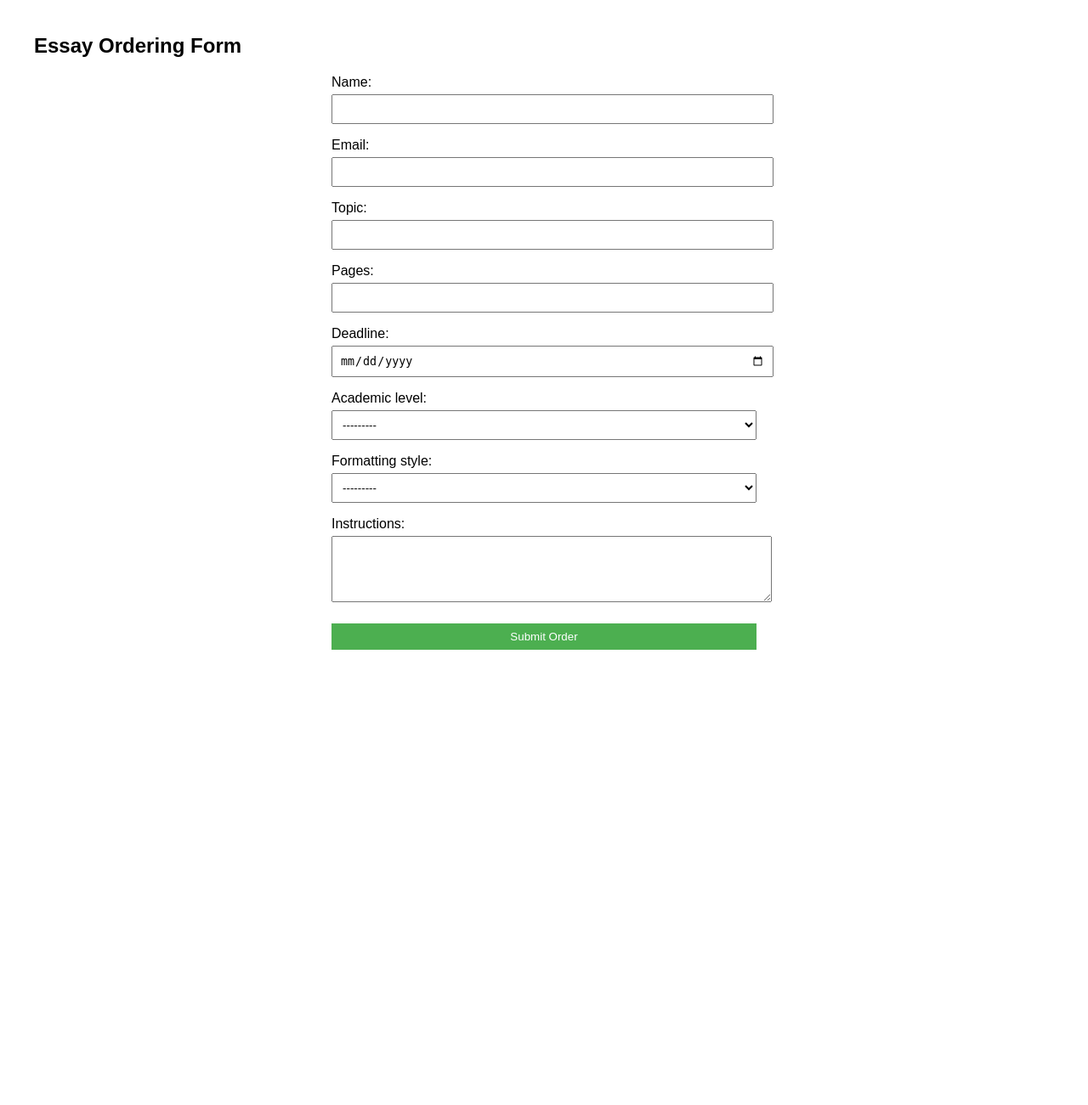
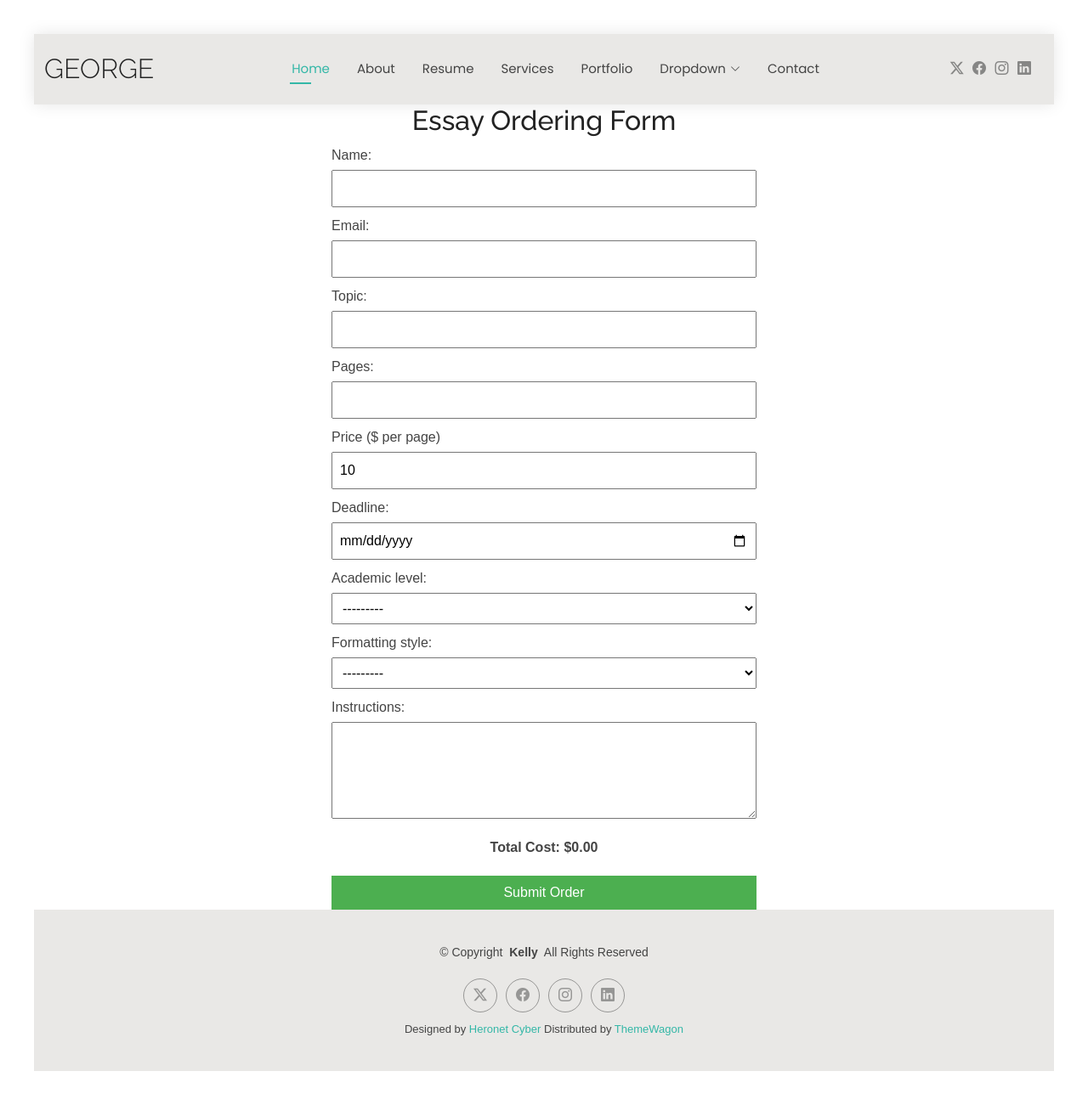
Before and after one commit to Leaders2022/portfolio_website, a Django app: page /order/ in a window 1280 px wide. Shown: the whole page at 85% size. Before the commit the page ends 765 px from the top, so only its background shows below. Run offline with Django 5.2, Linux system fonts and the light colour scheme; some libraries are stand-ins or nearby versions.

Commit message:
2nd commit

```diff
--- a/a_home/templates/a_home/order_form.html
+++ b/a_home/templates/a_home/order_form.html
@@ -1,6 +1,7 @@
-<!DOCTYPE html>
-<html>
-<head>
+{% extends 'main.html' %}
+{% block content %}
+
+
     <title>Order an Essay</title>
     <style>
         body { font-family: Arial, sans-serif; margin: 40px; }
@@ -11,14 +12,48 @@
         }
         button { background: #4CAF50; color: white; border: none; cursor: pointer; }
         button:hover { background: #45a049; }
+        h2 { text-align: center; }
+        .total { font-weight: bold; margin-top: 15px; text-align: center; }
     </style>
 </head>
 <body>
     <h2>Essay Ordering Form</h2>
     <form method="post">
         {% csrf_token %}
-        {{ form.as_p }}
+        {{ form.name.label_tag }} {{ form.name }}
+        {{ form.email.label_tag }} {{ form.email }}
+        {{ form.topic.label_tag }} {{ form.topic }}
+
+        {{ form.pages.label_tag }} {{ form.pages }}
+
+        <!-- Price field (read-only) -->
+        <label for="id_price">Price ($ per page)</label>
+        <input type="text" id="id_price" value="10" readonly>
+
+        {{ form.deadline.label_tag }} {{ form.deadline }}
+        {{ form.academic_level.label_tag }} {{ form.academic_level }}
+        {{ form.formatting_style.label_tag }} {{ form.formatting_style }}
+        {{ form.instructions.label_tag }} {{ form.instructions }}
+
+        <!-- Total cost before submit -->
+        <p class="total">Total Cost: $<span id="total_cost">0</span></p>
+
         <button type="submit">Submit Order</button>
     </form>
-</body>
-</html>
+
+    <script>
+        // Auto-update total cost based on pages × $10
+        const pagesInput = document.getElementById("id_pages");
+        const totalCostSpan = document.getElementById("total_cost");
+
+        function updateTotal() {
+            let pages = parseInt(pagesInput.value) || 0;
+            let total = pages * 10;
+            totalCostSpan.textContent = total.toFixed(2);
+        }
+
+        pagesInput.addEventListener("input", updateTotal);
+        window.onload = updateTotal;
+    </script>
+
+{% endblock content %}
--- a/a_home/views.py
+++ b/a_home/views.py
@@ -19,10 +19,37 @@ def order_essay(request):
     if request.method == 'POST':
         form = EssayOrderForm(request.POST)
         if form.is_valid():
-            form.save()
-            return render(request, 'a_home/thank_you.html')
+            order = form.save()
+            #send email to client
+            subject= "Your Essay Order confirmation"
+            message= (
+                f"Hello {order.name}, \n\n"
+                f"Thank you for your order! Here are your details:\n\n"
+                f"Topic: {order.topic}\n"
+                f"pages: {order.pages}\n"
+                f"Deadline: {order.deadline}\n"
+                f"Academic Level: {order.academic_level}\n"
+                f"Formatting Style: {order.formatting_style}\n"
+                f"Price: {order.price}\n\n"
+                f"We'll contact you shortly.\n\n"
+                f"Best regards, \nEssay Service Team"
+            )
+            try:
+
+               send_mail(
+                subject,
+                message,
+                "noreply@essayservice.com", #sender email
+                [order.email],  #recepient (client's email)
+                fail_silently=False,
+            )
+            except Exception as e:
+             print("Email failed", e)
+
+
+            return render(request, 'a_home/thank_you.html', {'order': order})
         else:
             return render (request, 'a_home/order_form.html', {'form': form})
     else:
         form = EssayOrderForm()
-    return render(request, 'a_home/order_form.html', {'form': form})
+        return render(request, 'a_home/order_form.html', {'form': form})
--- a/templates/main.html
+++ b/templates/main.html
@@ -5,7 +5,7 @@
     {% load static %}
   <meta charset="utf-8">
   <meta content="width=device-width, initial-scale=1.0" name="viewport">
-  <title>Index - Kelly Bootstrap Template</title>
+  <title>Developer George</title>
   <meta name="description" content="">
   <meta name="keywords" content="">
 
@@ -45,7 +45,7 @@
       <a href="{% url 'home' %}" class="logo d-flex align-items-center me-auto me-xl-0">
         <!-- Uncomment the line below if you also wish to use an image logo -->
         <!-- <img src="assets/img/logo.png" alt=""> -->
-        <h1 class="sitename">Kelly</h1>
+        <h1 class="sitename">George</h1>
       </a>
 
 {% include 'navbar.html' %}
```
Also changed, not shown: a_home/templates/a_home/thank_you.html (+11 -8 lines), george/settings.py (+13 -0 lines), db.sqlite3.
